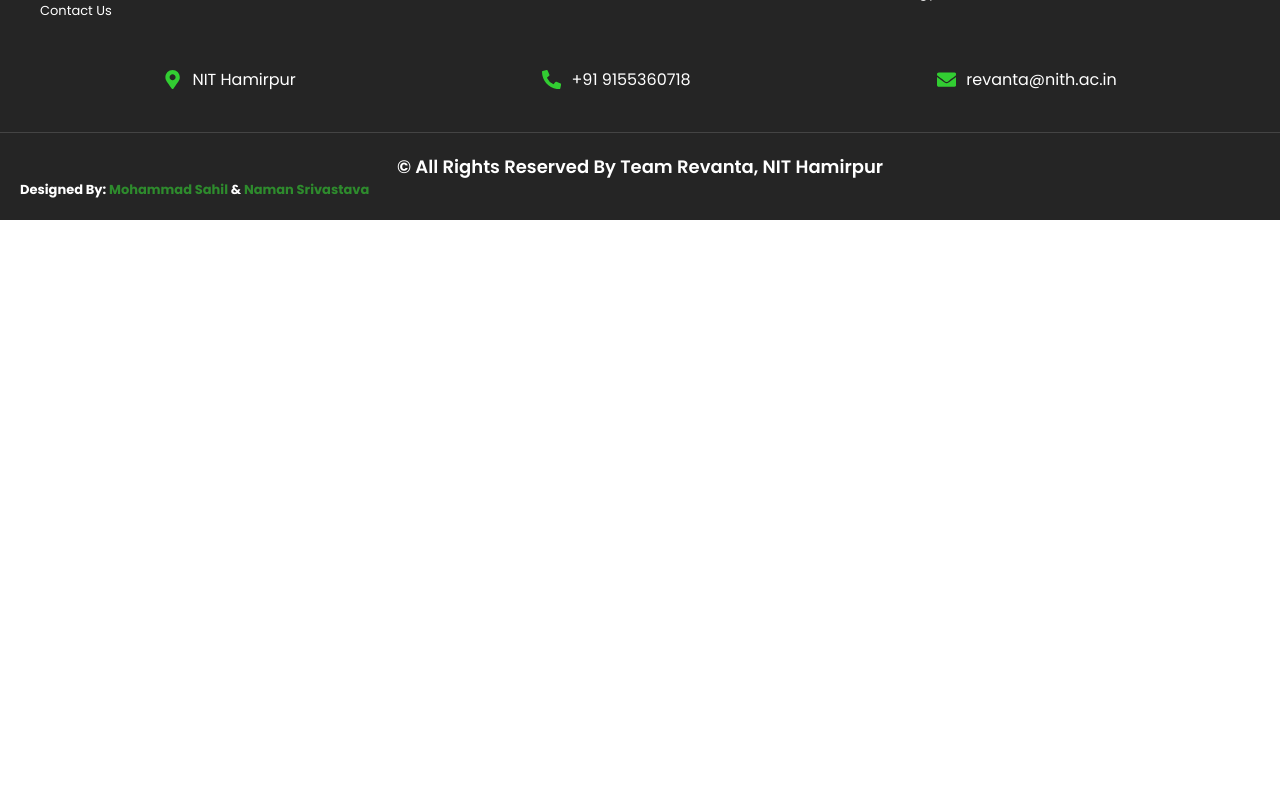
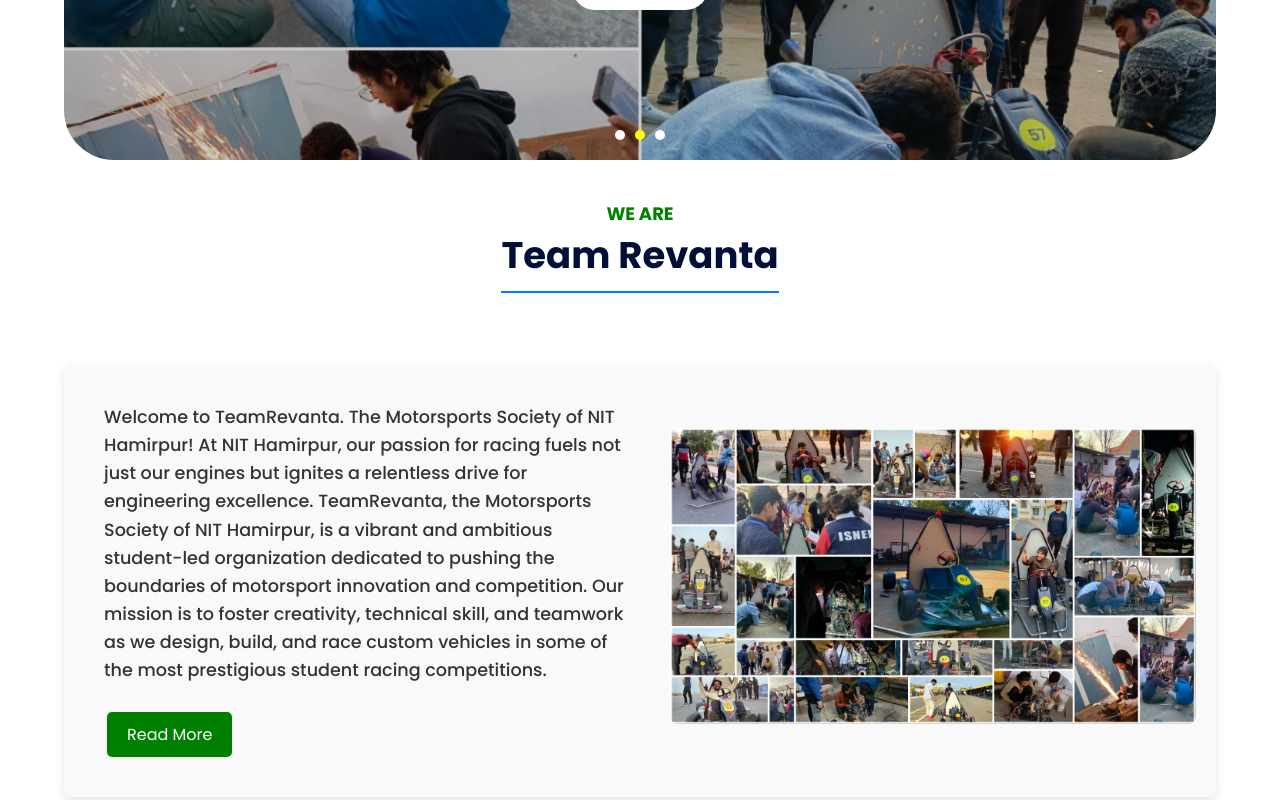
Before and after one commit to sahil8979/Revanta, a React (Vite) app: page / in a window 1280 px wide. Shown: the part 580-1380 px from the top of the page. Before the commit the page ends 800 px from the top, so only its background shows below. Built offline with nearby package versions, Linux system fonts and the light colour scheme; a web font is replaced by a local one.

Commit message:
changes to path home

```diff
--- a/src/App.jsx
+++ b/src/App.jsx
@@ -10,7 +10,6 @@ import Gallery from './Components/Gallery/Gallery';
 import ContactUs from './Components/Contact/Contact';
 import Footer from './Components/Footer/Footer';
 
-
 const App = () => {
   return (
     <Router>
@@ -19,10 +18,17 @@ const App = () => {
         <Navbar />
         <div className="content-wrapper">
           <Routes>
+            <Route path="/" element={
+              <>
+                <Hero />
+                <Title subTitle="We Are" title="Team Revanta" />
+                <About />
+              </>
+            } />
             <Route path="/home" element={
               <>
                 <Hero />
-                <Title subTitle="We Are" title="Team Revanta" />
+                <Title subTitle="About" title="Team Revanta" />
                 <About />
               </>
             } />
```
